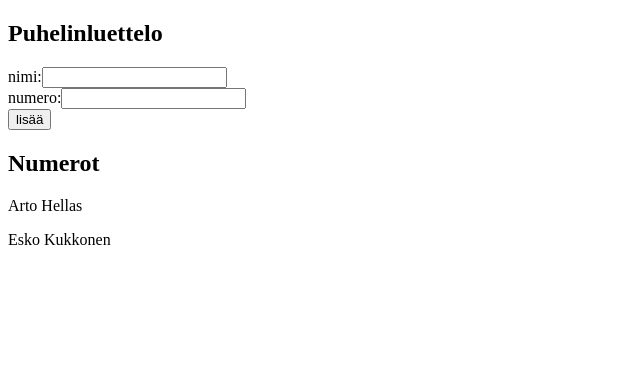
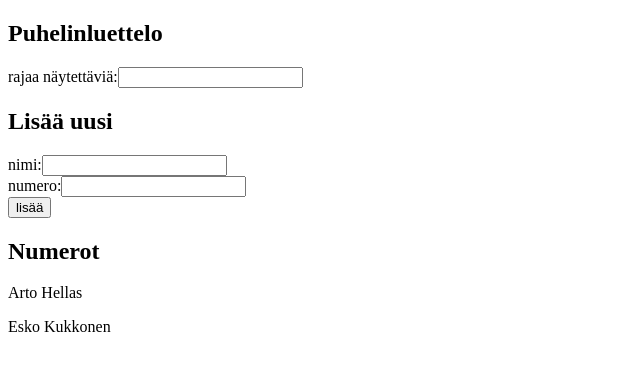
Before and after one commit to bapilcom/fullstack2018, a React (Create React App) app in the folder puhelinluettelo/: page / in a window 1280 px wide. Shown: the top 370 px of the page, without its empty margins (0-640 px from the left). Built offline with nearby package versions, Linux system fonts and the light colour scheme.

Commit message:
2.9* puhelinluettelo osa 4

```diff
--- a/puhelinluettelo/src/App.js
+++ b/puhelinluettelo/src/App.js
@@ -12,7 +12,9 @@ class App extends React.Component {
                     name: 'Esko Kukkonen'
                 }
             ],
-            newName: ''
+            newName: '',
+            newNumber: '',
+            filterName: ''
         }
     }
 
@@ -50,10 +52,20 @@ class App extends React.Component {
         this.setState({ newNumber: event.target.value });
     };
 
+    handleFilterNameChange = (event) => {
+        this.setState({ filterName: event.target.value });
+    };
+
     render() {
         return (
             <div>
                 <h2>Puhelinluettelo</h2>
+                rajaa näytettäviä:
+                <input
+                    value={this.state.filterName}
+                    onChange={this.handleFilterNameChange}
+                />
+                <h2>Lisää uusi</h2>
                 <form onSubmit={this.addPerson}>
                     <div>
                         nimi:
@@ -75,7 +87,11 @@ class App extends React.Component {
                 </form>
                 <h2>Numerot</h2>
                 <div>
-                    {this.state.persons.map(person =>
+                    {this.state.persons
+                        .filter(person => {
+                            return (person.name.indexOf(this.state.filterName) !== -1);
+                        })
+                        .map(person =>
                         (<p key={person.name}>{person.name}</p>)
                     )}
                 </div>
```
